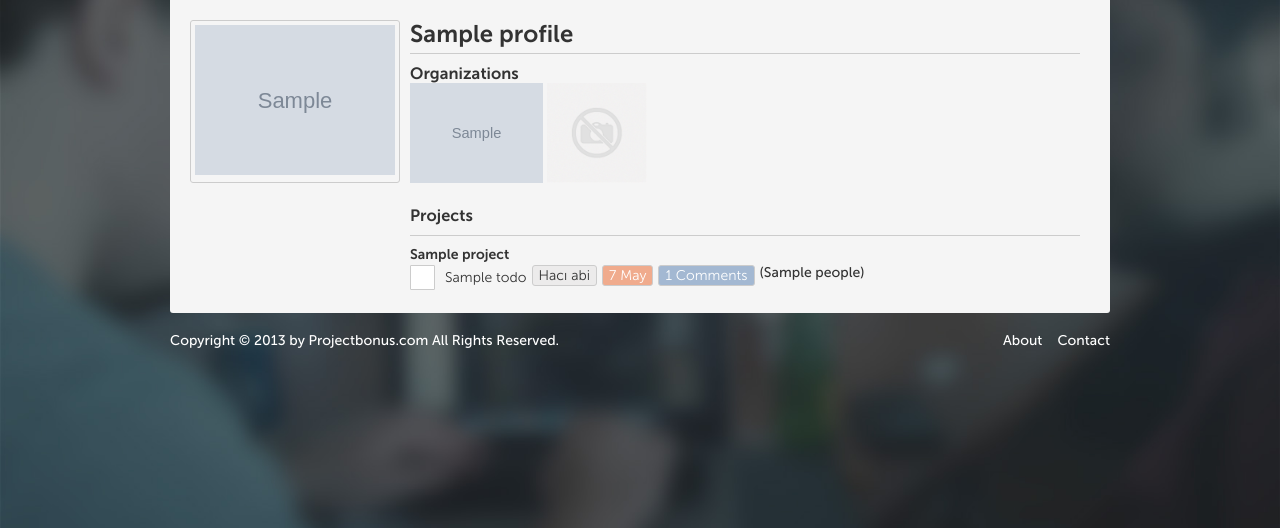
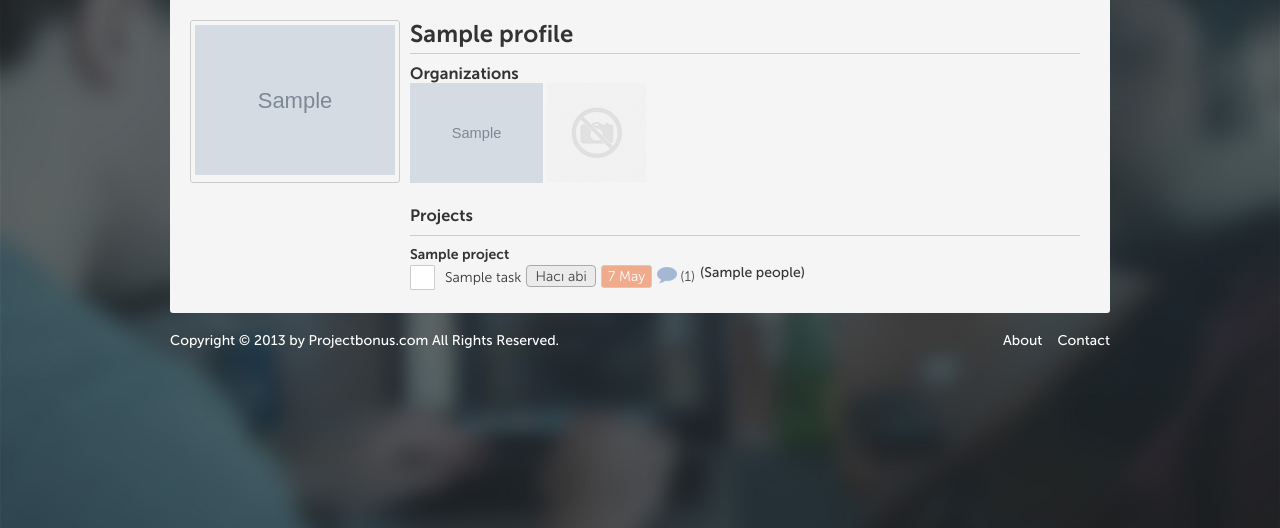
Before and after one commit to luterien/heroject, a Django app: template templates/profiles/profile_details.html in a window 1280 px wide. Shown: the part 101-629 px from the top of the page. Run offline with Django 3.2, Linux system fonts and the light colour scheme; the template is opened without the code that fills it: most values are stand-ins (such as "Sample title", 1, 10 or a date in 2020); grey boxes marked "Sample" are stand-in pictures; parts of the project's set-up code (start-up, migrations or seed data) failed here and were passed over.

Commit message:
todo seyleri

```diff
--- a/static/css/style.css
+++ b/static/css/style.css
@@ -25,6 +25,7 @@ a:hover	{color: #777;}
 .icon.list 		{background-position: -83px 0; width: 17px; height: 19px;}
 .icon.addpeople	{background-position: -102px 0; width: 21px; height: 24px;}
 .icon.share		{background-position: -124px 0; width: 20px; height: 20px;}
+.icon.comment	{background-position: -70px -24px; width: 20px; height: 16px;}
 .icon.mail		{background-position: 0 -27px; width: 15px; height: 12px;}
 
 /*		Globals		*/
@@ -136,10 +137,15 @@ body 		{font-family: 'font500',sans-serif; color: #333; font-size: 14px; backgro
 .project-todos li 	{margin: 3px 0;}
 .project-todos li a {font-family: 'font300',sans-serif; margin-top: 5px;  float: left; margin-right: 5px;}
 .project-todos .todo-cnt 	{float: left; width: 92%; }
-.project-todos .todo-cnt .todo-comment 	{background: #a3b8d2; padding: 2px 6px; margin-top: 0; display: inline-block; border: 1px solid #ccc; border-radius: 3px; color: #fff;}
-.project-todos .todo-cnt .todo-date 	{background: #f0ab8d; padding: 2px 6px; margin-top: 0; display: inline-block; border: 1px solid #ccc; border-radius: 3px; color: #fff;}
-.project-todos .todo-cnt .todo-people 	{background: #ecebeb; padding: 2px 6px; margin-top: 0; display: inline-block; border: 1px solid #ccc; border-radius: 3px; color: #333;}
 .complete-list 	{margin-bottom: 0;}
+
+.todo-comment 	{display: inline-block; border-radius: 3px; color: #444; margin-top: 2px!important; line-height: 20px; text-indent: 3px; }
+.todo-comment .icon 	{float: left;}
+.todo-date 	{background: #f0ab8d; padding: 2px 6px; margin-top: 0; display: inline-block; border: 1px solid #ccc; border-radius: 3px; color: #fff; margin-top: 0!important; line-height: 20px; line-height: 17px;}
+.todo-people 	{width: auto!important; padding-right: 5px; float: left!important;}
+.todo-people a 	{margin: 0!important; background: #ecebeb!important; height: 20px!important;}
+.todo-people a div 	{display: none!important;}
+.todo-people a span {margin-right: 8px!important; line-height: 21px!important;}
 
 .task-detail .p-head h3 a 	{color: #fff; display: block; text-indent: 20px;}
 .task-detail .p-head h4 	{text-indent: 20px;}
--- a/templates/profiles/profile_details.html
+++ b/templates/profiles/profile_details.html
@@ -39,26 +39,7 @@
 						<li class="project">
 							<h4><a href="{% url project_details project.slug %}">{{ project.title }}</a></h4>
 							<ul class="project-todos" id="project-active-tasks">
-							{% for todo in project.active_tasks %}
-								    <li>
-								      <label class="checkbox" for="checkbox{{ todo.id }}"></label>
-								      <input type="checkbox" value="{{ todo.id }}" id="checkbox{{todo.id}}">
-
-								      <div class="todo-cnt">
-								      <a href="{% url task_details todo.id %}">
-								      {{ todo.title }}
-								      </a>
-
-								      <a class="todo-people">Hacı abi</a>
-								      <a class="todo-date">7 May</a>
-								      <a class="todo-comment" href="{% url task_details todo.id %}">{{todo.comment_count}} Comments</a>
-
-								      {% for people in todo.assigned_people %}
-								        <span>({{ people }})</span>
-								      {% endfor %}
-								      </div>
-								    </li>
-							{% endfor %}
+							{% include 'projects/active_tasks.html' %}
 							</ul>
 						</li>
 						{% endfor %}
--- a/templates/projects/active_tasks.html
+++ b/templates/projects/active_tasks.html
@@ -9,9 +9,14 @@
       {{ task.title }}
       </a>
 
-      <a class="todo-people">Hacı abi</a>
+      <select class="select2 todo-people">
+        <option>Hacı abi</option>
+        <option>Hacı abi2</option>
+        <option>Hacı abi3</option>
+        <option>Hacı abi4</option>
+      </select>
       <a class="todo-date">7 May</a>
-      <a class="todo-comment" href="{% url task_details task.id %}">{{task.comment_count}} Comments</a>
+      <a class="todo-comment" href="{% url task_details task.id %}"><i class="icon comment"></i>({{task.comment_count}})</a>
 
       {% for people in task.assigned_people %}
         <span>({{ people }})</span>
```
Also changed, not shown: templates/projects/completed_tasks.html (+8 -3 lines), static/img/sprite.png, 4 other files.
